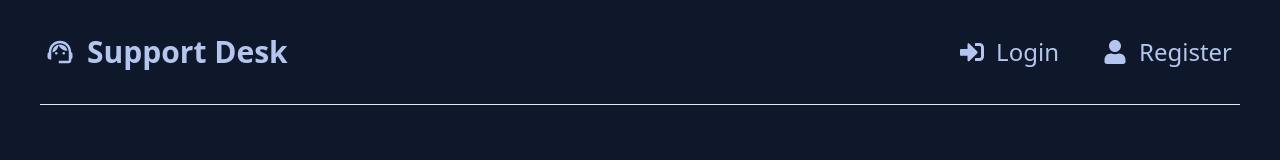
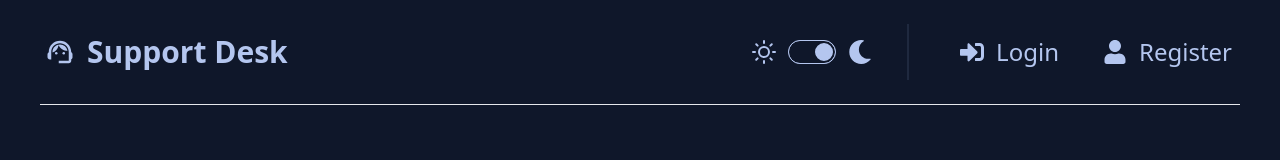
Before and after one commit to dagbay/support-desk, a React (Create React App) app in the folder frontend/: page / in a window 1280 px wide. Shown: the top 160 px of the page. Built offline with nearby package versions, Linux system fonts and the light colour scheme.

Commit message:
Implemented darkmode and lightmode

```diff
--- a/frontend/src/components/Header.jsx
+++ b/frontend/src/components/Header.jsx
@@ -1,8 +1,23 @@
+import { useState, useEffect } from "react";
+import { FiSun } from "react-icons/fi";
+import { FaMoon } from "react-icons/fa";
 import { FaSignInAlt, FaSignOutAlt, FaUser } from "react-icons/fa";
 import { MdOutlineSupportAgent } from "react-icons/md";
 import { Link } from "react-router-dom";
 
 function Header() {
+  const [lightMode, setLightMode] = useState(true);
+  const [theme, setTheme] = useState("night");
+
+  const onToggle = () => {
+    setLightMode(!lightMode);
+    setTheme(lightMode ? "light" : "night");
+  };
+
+  useEffect(() => {
+    document.querySelector("html").setAttribute("data-theme", theme);
+  }, [theme]);
+
   return (
     <>
       <div className="navbar bg-base-100">
@@ -17,6 +32,17 @@ function Header() {
         </div>
         <div className="flex-none">
           <ul className="menu menu-horizontal px-1 text-2xl gap-3">
+            <div className="flex flex-row gap-3 items-center">
+              <FiSun />
+              <input
+                type="checkbox"
+                className="toggle toggle-md"
+                checked={lightMode}
+                onChange={onToggle}
+              />
+              <FaMoon />
+            </div>
+            <div className="divider divider-horizontal" />
             <li>
               <Link to="/login">
                 <FaSignInAlt />
```
